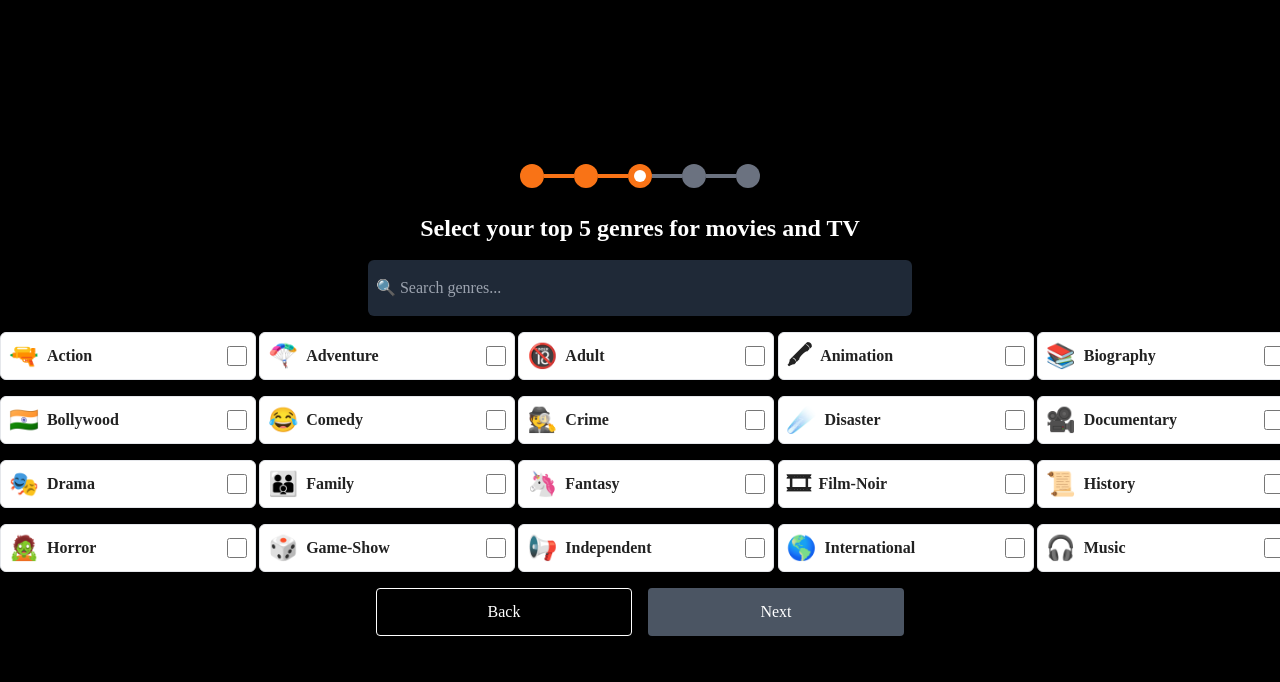
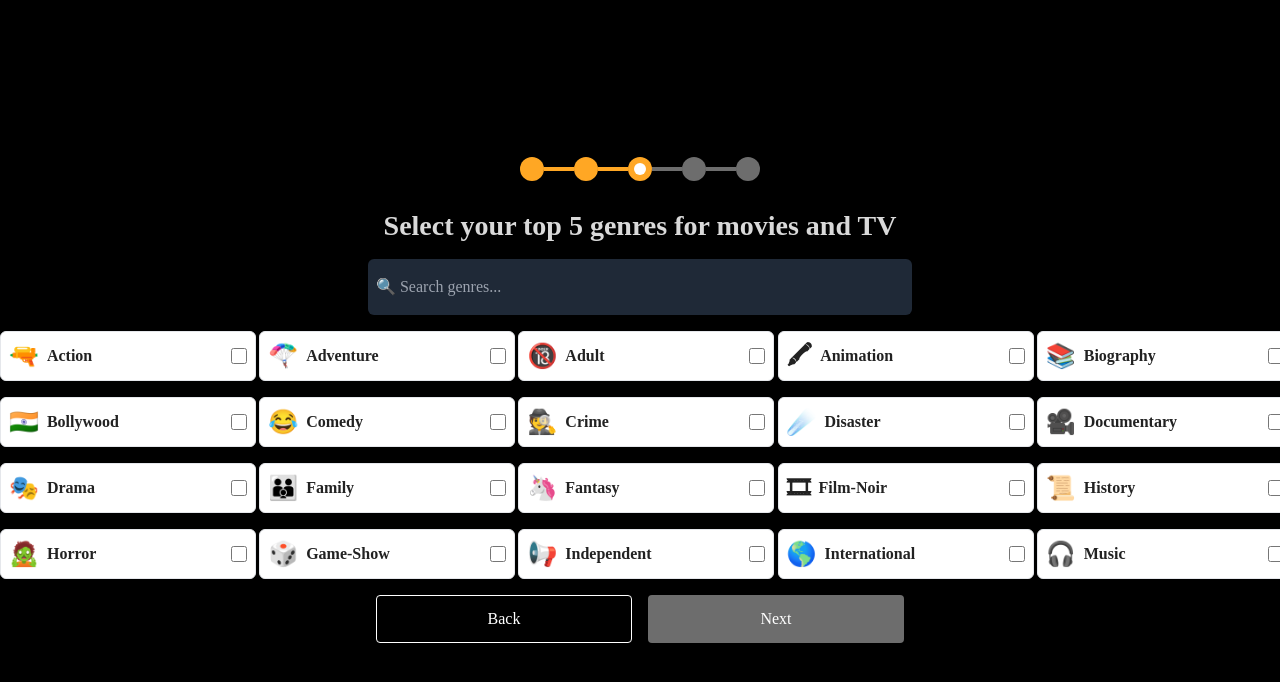
Before and after one commit to priyankaingur/reel-talks, a Next.js app in the folder challenge/: page / in a window 1280 px wide. Shown: the top 682 px of the page. Built offline with nearby package versions, Linux system fonts and the light colour scheme.

Commit message:
Moving colors to global props

```diff
--- a/challenge/components/GenreSelection.tsx
+++ b/challenge/components/GenreSelection.tsx
@@ -38,11 +38,13 @@ const GenreSelection: React.FC<{ onNext: (selectedGenres: string[]) => void }> =
             prev.includes(genre) ? prev.filter(g => g !== genre) : [...prev, genre]
         );
     };
+    console.log(selectedGenres.includes("Comedy") ? 'var(--primary-color)' : 'bg-white');
+
 
     return (
         <div className="flex flex-col items-center justify-center h-screen bg-black text-white">
             <ProgressBar stages={5} currentStage={3} /> {/* Add the progress bar */}
-            <h2 className="text-2xl font-bold mb-4 text-center">Select your top 5 genres for movies and TV</h2>
+            <h2 className="tw-[896px] h-[38px] ext-2xl font-bold mb-4 text-center" style={{color:'var(--high-emphasis)',fontSize: '28px'}}>Select your top 5 genres for movies and TV</h2>
             <div className="mb-4">
                 <input
                     type="text"
@@ -56,10 +58,12 @@ const GenreSelection: React.FC<{ onNext: (selectedGenres: string[]) => void }> =
                 {genres.map(({ name, emoji }) => (
                     <button
                         key={name}
-                        className={`flex items-center justify-between p-2 border rounded-md w-[256px] h-[48px] ${selectedGenres.includes(name) ? 'bg-orange-500' : 'bg-white'} hover:bg-gray-200 focus:outline-none`}
+                        className={`flex items-center justify-between p-2 border rounded-md w-[256px] h-[48px]} hover:bg-gray-200 focus:outline-none`}
                         onClick={() => toggleGenre(name)}
-                        style={{ color: selectedGenres.includes(name) ? '#222222' : '#222222', fontFamily: 'Avenir Next', fontSize: '14px', fontWeight: '600' }}
+                        style={{backgroundColor: selectedGenres.includes(name) ? 'var(--primary-color)' : 'white',
+                            color: selectedGenres.includes(name) ? '#222222' : '#222222', fontSize: '14px', fontWeight: '600' }}
                     >
+
                         <div className="flex items-center">
                             <span className="text-2xl mr-2">{emoji}</span>
                             <span className="text-base">{name}</span>
@@ -68,7 +72,8 @@ const GenreSelection: React.FC<{ onNext: (selectedGenres: string[]) => void }> =
                             type="checkbox"
                             checked={selectedGenres.includes(name)}
                             onChange={() => toggleGenre(name)}
-                            className="form-checkbox h-5 w-5 text-orange-500 rounded"
+                            className="form-checkbox h-4 w-4 rounded"
+                            // style={{ backgroundColor: 'var(--primary-color)'}}
                             aria-labelledby={`checkbox-${name}`}
                         />
                     </button>
@@ -83,10 +88,10 @@ const GenreSelection: React.FC<{ onNext: (selectedGenres: string[]) => void }> =
                     Back
                 </button>
                 <button
-                    className={`p-2 rounded ${selectedGenres.length > 0 ? 'text-black bg-orange-500' : 'text-white bg-gray-600'}`}
+                    className={`p-2 rounded ${selectedGenres.length > 0 ? 'text-black' : 'text-white'}`}
                     onClick={() => onNext(selectedGenres)}
                     disabled={selectedGenres.length === 0}
-                    style={{ width: '256px', height: '48px' }}
+                    style={{ width: '256px', height: '48px' ,background: selectedGenres.length > 0?'var(--primary-color)':'var(--gray)'}}
                 >
                     Next
                 </button>
--- a/challenge/components/ProgressBar.tsx
+++ b/challenge/components/ProgressBar.tsx
@@ -12,6 +12,7 @@ const ProgressBar: React.FC<ProgressBarProps> = ({ stages, currentStage }) => {
                 <React.Fragment key={index}>
                         <div
                             className={`relative w-6 h-6 rounded-full flex items-center justify-center ${index < currentStage ? 'bg-orange-500' : 'bg-gray-500'}`}
+                            style={{backgroundColor: index < currentStage? 'var(--primary-color)' : 'var(--gray)'}}
                             >
                         {index === currentStage - 1 && ( // Render small white dot inside the orange dot for current stage
                             <div className="w-3 h-3 rounded-full bg-white"></div>
@@ -19,8 +20,8 @@ const ProgressBar: React.FC<ProgressBarProps> = ({ stages, currentStage }) => {
                             </div>
                     {index < stages - 1 && (
                         <div
-                            className={`flex-1 h-1 mx-0 ${index < currentStage - 1 ? 'bg-orange-500' : 'bg-gray-500'}`}
-                            style={{width: '30px'}}
+                            className={`flex-1 h-1 mx-0`}
+                            style={{backgroundColor: index < currentStage - 1 ? 'var(--primary-color)' : 'var(--gray)', width: '30px'}}
                         ></div>
                     )}
                 </React.Fragment>
--- a/challenge/styles/globals.css
+++ b/challenge/styles/globals.css
@@ -16,4 +16,6 @@ body {
 
 :root {
     --primary-color: #FFA724;
+    --gray: #6D6D6D;
+    --high-emphasis: #D9D9D9;
 }
```
